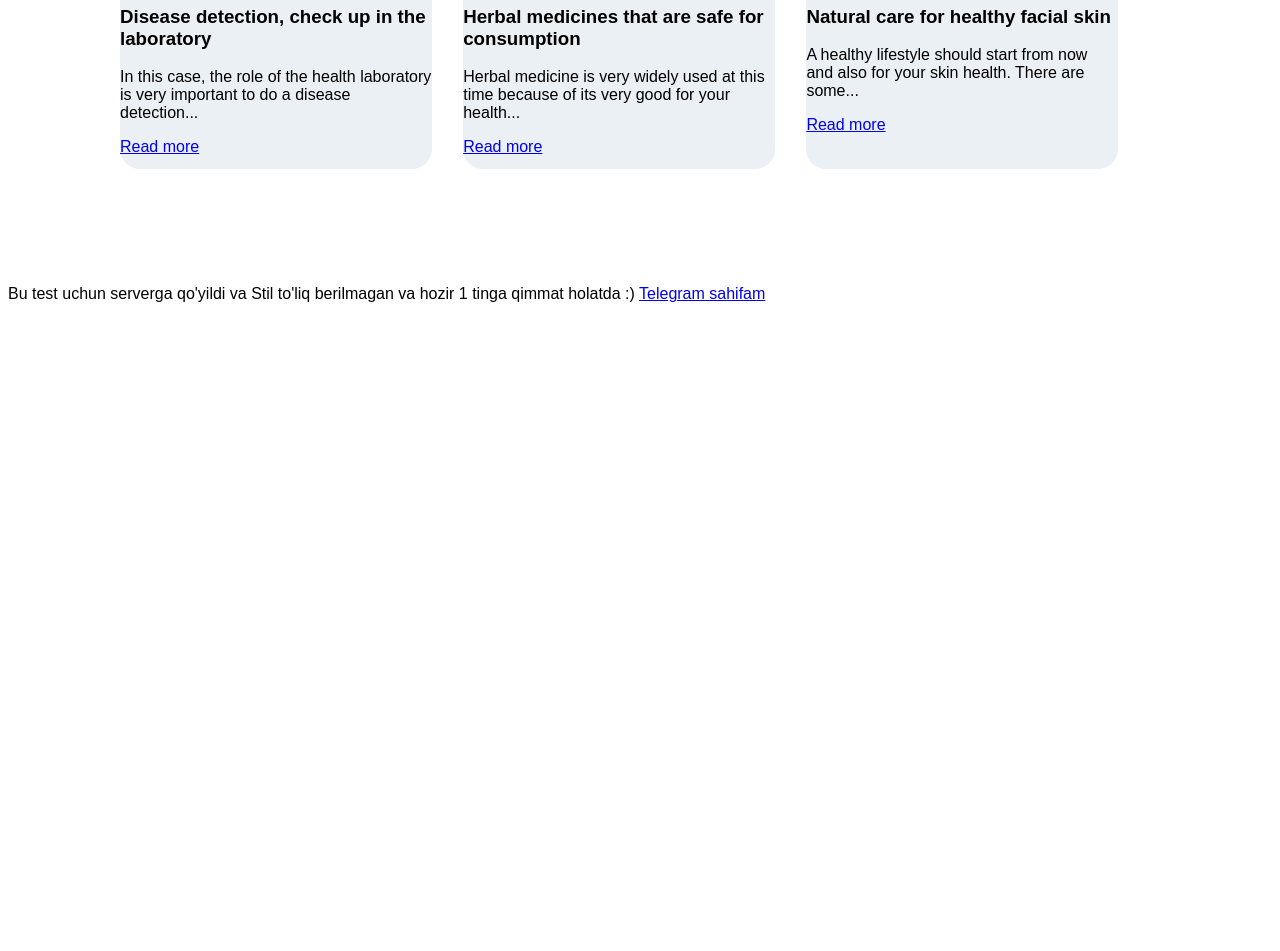
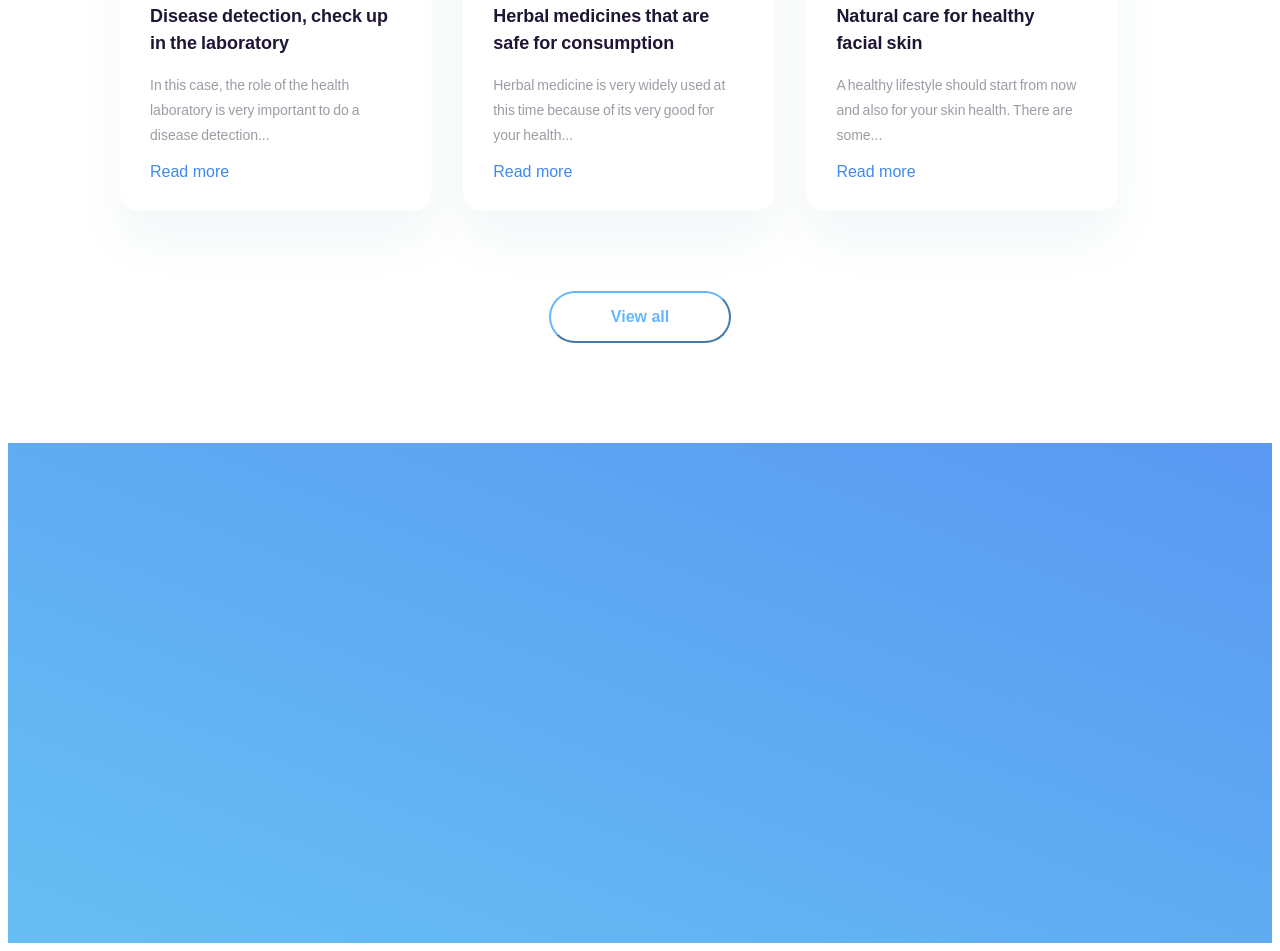
Before and after one commit to infolser/trafalgar, a plain HTML site: page index.html in a window 1280 px wide. Shown: the part 4153-5104 px from the top of the page. Before the commit the page ends 4472 px from the top, so only its background shows below. Drawn offline with Linux system fonts and the light colour scheme.

Commit message:
add css+html code

```diff
--- a/CSS/main.css
+++ b/CSS/main.css
@@ -1,6 +1,6 @@
 /* Main CSS styles */
     body {
-        font-family: sans-serif;
+        font-family: Arial, Helvetica, sans-serif;
         background-color: white;
     }
 
@@ -40,7 +40,6 @@
         color: gray;
         line-height: 27px;
     }
-
 /* /Main CSS styles */
 
 /* Main header section styles */
@@ -56,6 +55,7 @@
     .header-logo {
         display: inline-block;
     }
+
     .header-logo img {
         width: 120px;
         padding: 20px 0 20px;
@@ -127,13 +127,13 @@
     .main-section__image img {
         width: 100%;
     }
-
 /* /Main section */
 
 /* Services section  */
     .services {
         padding-top: 200px;
     }
+
     .services-info {
         text-align: center;
     }
@@ -142,6 +142,7 @@
         font-size: 27px;
         margin: 20px;
     }
+
     .services-description {
         font-size: 22px;
         line-height: 27px;
@@ -154,6 +155,7 @@
         padding: 50px 20px;
         box-sizing: border-box;
     }
+
     .services-card {
         width: 30%;
         height: 250px;
@@ -196,6 +198,7 @@
     .provides-image {
         width: 50%;
     }
+
     .provides-image img {
         width: 100%;
         float: left;
@@ -220,7 +223,6 @@
         font-size: 16px;
         font-weight: 600;
     }
-
 /* /Provides section */
 
 /* Apps Section */
@@ -250,11 +252,11 @@
         margin-bottom: 20px;
     }
 
-
     .apps-image {
         width: 50%;
         float: left;
     }
+
     .apps-image img {
         width: 100%;
     }
@@ -264,16 +266,19 @@
     .customer {
         padding: 200px 60px 0;
     }
+
     .customer-box {
         background-color: #67B6FC;
         border-radius: 20px;
         padding: 20px 80px 80px;
     }
+
     .customer-header__info {
         text-align: center;
         color: white;
         padding-bottom: 50px;
     }
+
     .customer-title {
         font-weight: 500;
     }
@@ -285,20 +290,24 @@
         background-color: white;
         border-radius: 4px;
     }
+
     .info-left {
         width: 50%;
         float: left;
     }
+
     .info-left img {
         width: 30%;
         display: inline-block;
         float: left;
     }
+
     .customer-name {
         color: white;
         padding-top: 20px;
         padding-left: 150px;
     }
+
     .customer-founder {
         color: white;
         padding-left: 150px;
@@ -322,8 +331,6 @@
         margin-left: 330px;
         width: 35%;
     }
-
-
 /* /Customer Section */
 
 /* Services-vared (serva) */
@@ -331,22 +338,68 @@
         padding: 100px 50px;
         text-align: center;
     }
+
     .serva-cards {
         padding-top: 80px;
     }
+
     .serva-card {
         width: 30%;
-        height: 400px;
-        background-color: #EBF0F4;
+        background-color: #fff;
         margin-right: 3%;
+        padding-bottom: 30px;
         box-sizing: border-box;
         border-radius: 20px;
         float: left;
         text-align: left;
+        box-shadow: 0px 30px 50px rgba(6, 95, 112, 5%);
     }
 
     .serva-card img {
         width: 100%;
     }
 
+    .serva-card__info {
+        padding: 0 40px 0 30px;
+        line-height: 1.5;
+        word-spacing: -1px;
+    }
+
+    .serva-title {
+        font-size: 18px;
+        color: #1F1534;
+        margin: 16px 0;
+    }
+
+    .serva-description {
+        font-size: 14px;
+        color: #9E9BA6;
+        line-height: 1.8;
+    }
+
+    .serva-link {
+        color: #4089ED;
+        font-size: 16px;
+        text-decoration: none;
+        padding: 16px 0 40px 30px;
+    }
+
+    .serva-view {
+        padding: 15px 60px;
+        font-size: 16px;
+        font-weight: 600;
+        margin-top: 80px;
+    }
 /* /Services-vared (serva) */
+
+/* Footer section style */
+    .footer-section {
+        background-image: linear-gradient(to bottom left, #5A98F2, #66BFF3);
+    }
+
+    .main-info {
+        width: 100%;
+        height: 500px;
+        font-size: 24px;
+    }
+/* /Footer section style */
--- a/index.html
+++ b/index.html
@@ -2,6 +2,8 @@
 <html lang="en">
 <head>
     <title>Trafalgar BY: t.me/UzbekMuslimGuy</title>
+
+    <!-- Styles link -->
     <link rel="stylesheet" href="./CSS/main.css">
 </head>
 <body>
@@ -219,7 +221,6 @@
     </div>
     <!-- /Customer Section -->
 
-
     <!-- Services-vared (serva) -->
     <div class="contanier">
         <section class="serva">
@@ -230,10 +231,10 @@
             <div class="serva-cards">
                 <div class="serva-card">
                     <img src="Images/Mask Group.png" alt="Mask Group 1">
-                    <h3 class="serva-title">
+                    <h3 class="serva-title serva-card__info">
                         Disease detection, check up in the laboratory
                     </h3>
-                    <p class="serva-description">
+                    <p class="serva-description serva-card__info">
                         In this case, the role of the health laboratory is very important to do a disease detection...
                     </p>
                     <a href="#" class="serva-link">
@@ -242,10 +243,10 @@
                 </div>
                 <div class="serva-card">
                     <img src="Images/Mask Group (1).png" alt="Mask Group 2">
-                    <h3 class="serva-title">
+                    <h3 class="serva-title serva-card__info">
                         Herbal medicines that are safe for consumption
                     </h3>
-                    <p class="serva-description">
+                    <p class="serva-description serva-card__info">
                         Herbal medicine is very widely used at this time because of its very good for your health...
                     </p>
                     <a href="#" class="serva-link">
@@ -254,10 +255,10 @@
                 </div>
                 <div class="serva-card">
                     <img src="Images/Mask Group (2).png" alt="Mask Group 3">
-                    <h3 class="serva-title">
+                    <h3 class="serva-title serva-card__info">
                         Natural care for healthy facial skin
                     </h3>
-                    <p class="serva-description">
+                    <p class="serva-description serva-card__info">
                         A healthy lifestyle should start from now and also for your skin health. There are some...
                     </p>
                     <a href="#" class="serva-link">
@@ -266,13 +267,24 @@
                 </div>
             </div>
             <div class="clearfix"></div>
+            <div class="serva-button">
+                <button class="serva-view learn-more">View all</button>
+            </div>
         </section>
     </div>
     <!-- /Services-vared (serva) -->
 
-    <p>Bu test uchun serverga qo'yildi va Stil to'liq berilmagan va hozir 1 tinga qimmat holatda :)
-        <a href="https://t.me/UzbekMuslimGuy">Telegram sahifam</a>
-    </p>
+    <!-- Footer section -->
+        <section class="footer-section">
+            <div class="contanier">
+                <div class="main-info">
+
+                </div>
+            </div>
+        </section>
+    <!-- /Footer section -->
+
 </body>
 
+
 </html>
```
